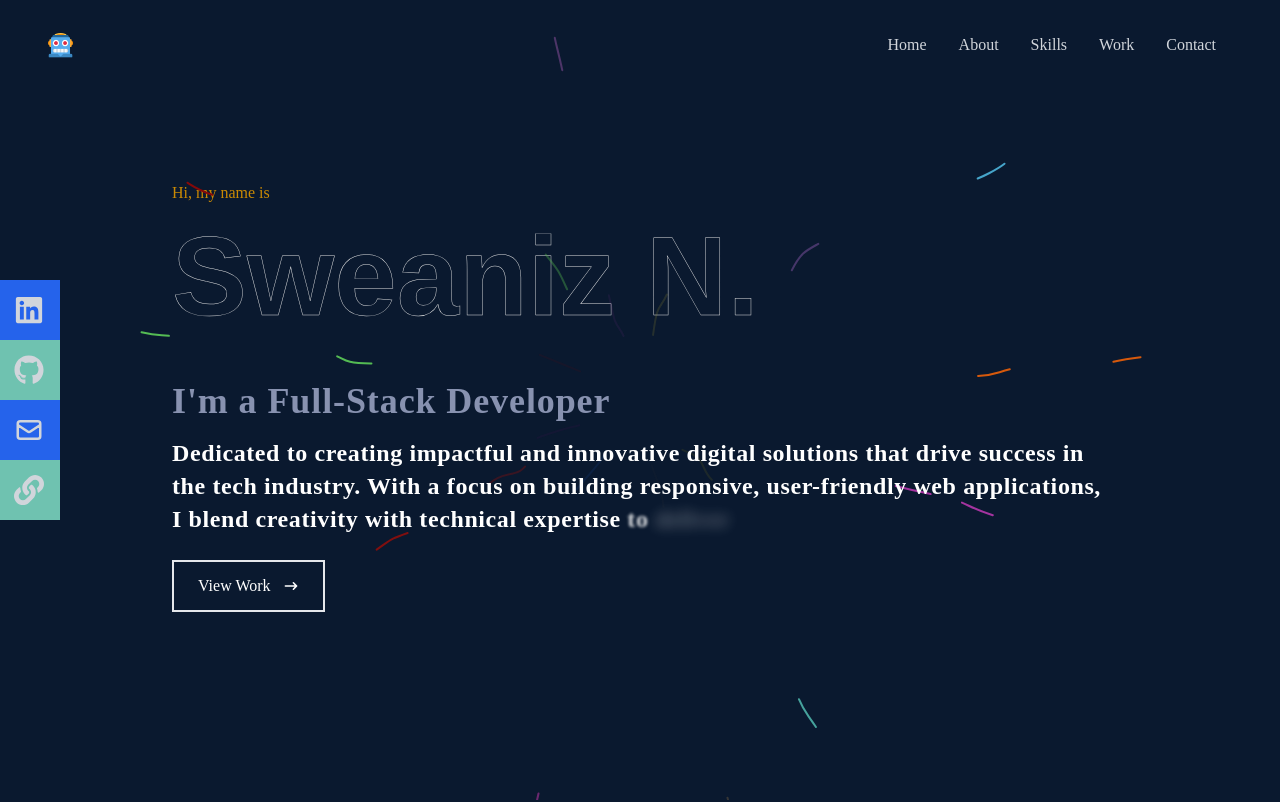
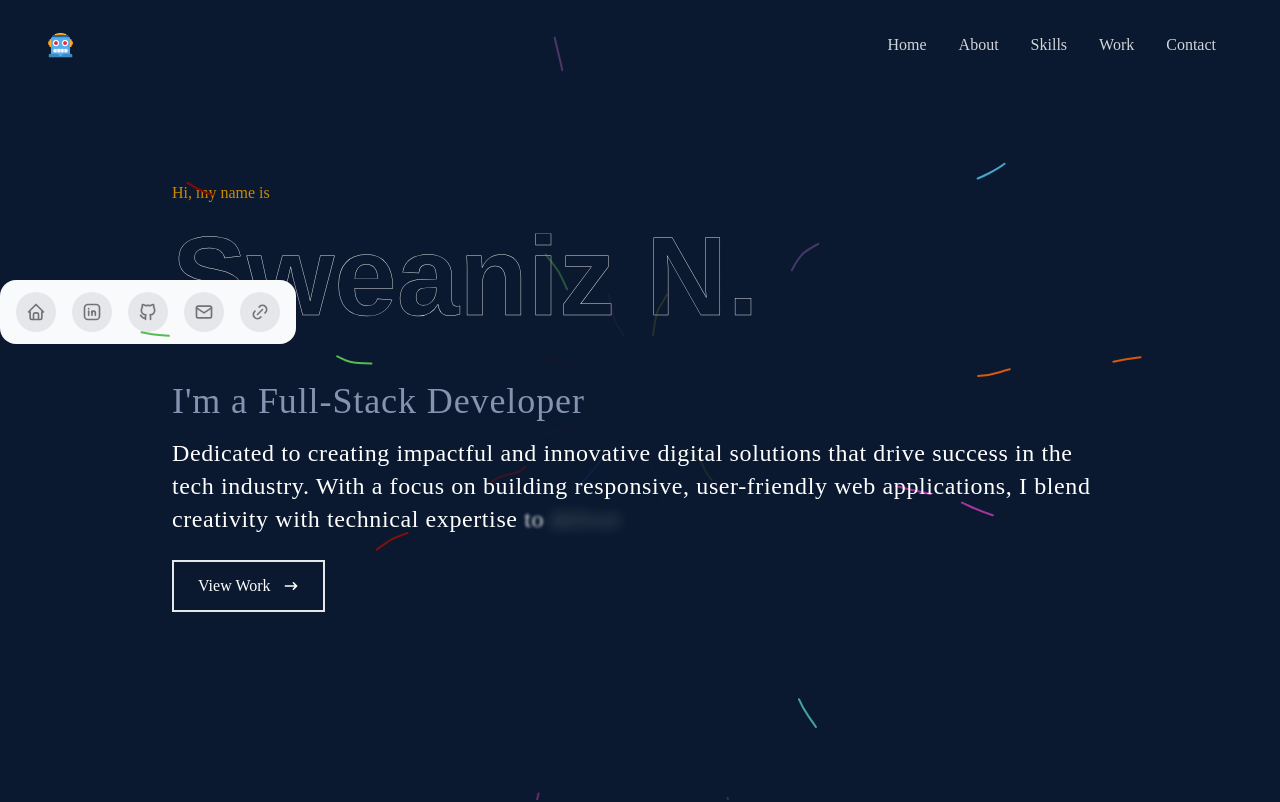
Before and after one commit to snbon/portfoliosn, a React (Create React App) app: page /about in a window 1280 px wide. Shown: the top 802 px of the page. Built offline with nearby package versions, Linux system fonts and the light colour scheme; the HTML template or start-up script is replaced by a standard one.

Commit message:
dockLinks init

```diff
--- a/package.json
+++ b/package.json
@@ -4,6 +4,7 @@
   "version": "0.1.0",
   "private": true,
   "dependencies": {
+    "@tabler/icons-react": "^3.33.0",
     "@testing-library/jest-dom": "^5.14.1",
     "@testing-library/react": "^16.3.0",
     "@testing-library/user-event": "^13.2.1",
@@ -18,6 +19,7 @@
     "react-icons": "^4.3.1",
     "react-scripts": "^5.0.1",
     "react-scroll": "^1.9.3",
+    "simplex-noise": "^4.0.3",
     "tailwind-merge": "^3.3.0",
     "tailwindcss": "^3.0.23",
     "tw-animate-css": "^1.3.0",
--- a/src/components/Navbar.jsx
+++ b/src/components/Navbar.jsx
@@ -6,9 +6,66 @@ import {
   FaGithub,
   FaLink
 } from 'react-icons/fa';
+import {
+  IconBrandGithub,
+  IconBrandLinkedin,
+  IconBrandX,
+  IconExchange,
+  IconHome,
+  IconLink,
+  IconMail,
+  IconNewSection,
+  IconTerminal2,
+} from "@tabler/icons-react";
+
 import Logo from '../assets/logosn.png';
 import { HiOutlineMail } from 'react-icons/hi';
 import { Link } from 'react-scroll';
+import { FloatingDock } from './ui/floating-dock';
+
+const links = [
+  {
+    title: "Home",
+    icon: (
+      <IconHome className="h-full w-full text-neutral-500 dark:text-neutral-300" />
+    ),
+    href: "/",
+  },
+
+  {
+    title: "LinkedIn",
+    icon: (
+      <IconBrandLinkedin className="h-full w-full text-neutral-500 dark:text-neutral-300" />
+    ),
+    href: "https://www.linkedin.com/in/baghsnnn/ ",
+    target: "_blank'",
+  },
+  {
+    title: "Github",
+    icon: (
+      <IconBrandGithub className="h-full w-full text-neutral-500 dark:text-neutral-300" />
+    ),
+    href:"https://github.com/snbon",
+    target: "_blank'",
+  },
+  {
+    title: "Email",
+    icon: (
+      <IconMail className="h-full w-full text-neutral-500 dark:text-neutral-300" />
+    ),
+    href: "mailto: sweaniz@icloud.com",
+    target: "_blank'",
+  },
+
+  {
+    title: "More links",
+    icon: (
+      <IconLink className="h-full w-full text-neutral-500 dark:text-neutral-300" />
+    ),
+    href: "https://linktr.ee/baghsnn",
+    target: "_blank'",
+  },
+];
 
 const Navbar = () => {
   const [nav, setNav] = useState(false);
@@ -93,46 +150,13 @@ const Navbar = () => {
         </li>
       </ul>
 
-      {/* Social icons */}
-      <div className='hidden lg:flex fixed flex-col top-[35%] left-0'>
-        <ul>
-          <li className='w-[160px] h-[60px] flex justify-between items-center ml-[-100px] hover:ml-[-10px] duration-300 bg-blue-600'>
-            <a
-              className='flex justify-between items-center w-full text-gray-300'
-              href='https://www.linkedin.com/in/baghsnnn/' target='_blank' rel='noreferrer'
-            >
-              Linkedin <FaLinkedin size={30} />
-            </a>
-          </li>
+      <div className="hidden lg:flex fixed flex-col top-[35%] left-0">
+      <FloatingDock
+        mobileClassName=""
+        items={links}
+      />
+    </div>
 
-          <li className='w-[160px] h-[60px] flex justify-between items-center ml-[-100px] hover:ml-[-10px] duration-300 bg-[#6fc2b0]'>
-            <a
-              className='flex justify-between items-center w-full text-gray-300'
-              href='https://github.com/snbon' target='_blank' rel='noreferrer'
-            >
-              Github <FaGithub size={30} />
-            </a>
-          </li>
-
-          <li className='w-[160px] h-[60px] flex justify-between items-center ml-[-100px] hover:ml-[-10px] duration-300 bg-blue-600'>
-            <a
-              className='flex justify-between items-center w-full text-gray-300'
-              href='mailto: sweaniz@icloud.com'target='_blank' rel='noreferrer'
-            >
-              Email <HiOutlineMail size={30} />
-            </a>
-          </li>
-
-          <li className='w-[160px] h-[60px] flex justify-between items-center ml-[-100px] hover:ml-[-10px] duration-300 bg-[#6fc2b0]'>
-            <a
-              className='flex justify-between items-center w-full text-gray-300'
-              href='https://linktr.ee/baghsnn' target='_blank' rel='noreferrer'
-            >
-              More links <FaLink size={30} />
-            </a>
-          </li>
-        </ul>
-      </div>
     </div>
   );
 };
--- /dev/null
+++ b/src/components/ui/floating-dock.tsx
@@ -0,0 +1,193 @@
+import { cn } from "src/lib/utils";
+import { IconLayoutNavbarCollapse } from "@tabler/icons-react";
+import {
+  AnimatePresence,
+  MotionValue,
+  motion,
+  useMotionValue,
+  useSpring,
+  useTransform,
+} from "motion/react";
+
+import { useRef, useState } from "react";
+
+export const FloatingDock = ({
+  items,
+  desktopClassName,
+  mobileClassName,
+}: {
+  items: { title: string; icon: React.ReactNode; href: string }[];
+  desktopClassName?: string;
+  mobileClassName?: string;
+}) => {
+  return (
+    <>
+      <FloatingDockDesktop items={items} className={desktopClassName} />
+      <FloatingDockMobile items={items} className={mobileClassName} />
+    </>
+  );
+};
+
+const FloatingDockMobile = ({
+  items,
+  className,
+}: {
+  items: { title: string; icon: React.ReactNode; href: string }[];
+  className?: string;
+}) => {
+  const [open, setOpen] = useState(false);
+  return (
+    <div className={cn("relative block md:hidden", className)}>
+      <AnimatePresence>
+        {open && (
+          <motion.div
+            layoutId="nav"
+            className="absolute inset-x-0 bottom-full mb-2 flex flex-col gap-2"
+          >
+            {items.map((item, idx) => (
+              <motion.div
+                key={item.title}
+                initial={{ opacity: 0, y: 10 }}
+                animate={{
+                  opacity: 1,
+                  y: 0,
+                }}
+                exit={{
+                  opacity: 0,
+                  y: 10,
+                  transition: {
+                    delay: idx * 0.05,
+                  },
+                }}
+                transition={{ delay: (items.length - 1 - idx) * 0.05 }}
+              >
+                <a
+                  href={item.href}
+                  key={item.title}
+                  className="flex h-10 w-10 items-center justify-center rounded-full bg-gray-50 dark:bg-neutral-900"
+                >
+                  <div className="h-4 w-4">{item.icon}</div>
+                </a>
+              </motion.div>
+            ))}
+          </motion.div>
+        )}
+      </AnimatePresence>
+      <button
+        onClick={() => setOpen(!open)}
+        className="flex h-10 w-10 items-center justify-center rounded-full bg-gray-50 dark:bg-neutral-800"
+      >
+        <IconLayoutNavbarCollapse className="h-5 w-5 text-neutral-500 dark:text-neutral-400" />
+      </button>
+    </div>
+  );
+};
+
+const FloatingDockDesktop = ({
+  items,
+  className,
+}: {
+  items: { title: string; icon: React.ReactNode; href: string }[];
+  className?: string;
+}) => {
+  let mouseX = useMotionValue(Infinity);
+  return (
+    <motion.div
+      onMouseMove={(e) => mouseX.set(e.pageX)}
+      onMouseLeave={() => mouseX.set(Infinity)}
+      className={cn(
+        "mx-auto hidden h-16 items-end gap-4 rounded-2xl bg-gray-50 px-4 pb-3 md:flex dark:bg-neutral-900",
+        className,
+      )}
+    >
+      {items.map((item) => (
+        <IconContainer mouseX={mouseX} key={item.title} {...item} />
+      ))}
+    </motion.div>
+  );
+};
+
+function IconContainer({
+  mouseX,
+  title,
+  icon,
+  href,
+}: {
+  mouseX: MotionValue;
+  title: string;
+  icon: React.ReactNode;
+  href: string;
+}) {
+  let ref = useRef<HTMLDivElement>(null);
+
+  let distance = useTransform(mouseX, (val) => {
+    let bounds = ref.current?.getBoundingClientRect() ?? { x: 0, width: 0 };
+
+    return val - bounds.x - bounds.width / 2;
+  });
+
+  let widthTransform = useTransform(distance, [-150, 0, 150], [40, 80, 40]);
+  let heightTransform = useTransform(distance, [-150, 0, 150], [40, 80, 40]);
+
+  let widthTransformIcon = useTransform(distance, [-150, 0, 150], [20, 40, 20]);
+  let heightTransformIcon = useTransform(
+    distance,
+    [-150, 0, 150],
+    [20, 40, 20],
+  );
+
+  let width = useSpring(widthTransform, {
+    mass: 0.1,
+    stiffness: 150,
+    damping: 12,
+  });
+  let height = useSpring(heightTransform, {
+    mass: 0.1,
+    stiffness: 150,
+    damping: 12,
+  });
+
+  let widthIcon = useSpring(widthTransformIcon, {
+    mass: 0.1,
+    stiffness: 150,
+    damping: 12,
+  });
+  let heightIcon = useSpring(heightTransformIcon, {
+    mass: 0.1,
+    stiffness: 150,
+    damping: 12,
+  });
+
+  const [hovered, setHovered] = useState(false);
+
+  return (
+    <a href={href}>
+      <motion.div
+        ref={ref}
+        style={{ width, height }}
+        onMouseEnter={() => setHovered(true)}
+        onMouseLeave={() => setHovered(false)}
+        className="relative flex aspect-square items-center justify-center rounded-full bg-gray-200 dark:bg-neutral-800"
+      >
+        <AnimatePresence>
+          {hovered && (
+            <motion.div
+              initial={{ opacity: 0, y: 10, x: "-50%" }}
+              animate={{ opacity: 1, y: 0, x: "-50%" }}
+              exit={{ opacity: 0, y: 2, x: "-50%" }}
+              className="absolute -top-8 left-1/2 w-fit rounded-md border border-gray-200 bg-gray-100 px-2 py-0.5 text-xs whitespace-pre text-neutral-700 dark:border-neutral-900 dark:bg-neutral-800 dark:text-white"
+            >
+              {title}
+            </motion.div>
+          )}
+        </AnimatePresence>
+        <motion.div
+          style={{ width: widthIcon, height: heightIcon }}
+          className="flex items-center justify-center"
+        >
+          {icon}
+        </motion.div>
+      </motion.div>
+    </a>
+  );
+}
--- a/src/components/ui/text-generate-effect.tsx
+++ b/src/components/ui/text-generate-effect.tsx
@@ -52,7 +52,7 @@ export const TextGenerateEffect = ({
   };
 
   return (
-    <div className={cn("font-bold", className)}>
+    <div className={cn("font-normal", className)}>
       <div className="mt-4">
         <div className=" dark:text-white text-black text-2xl leading-snug tracking-wide">
           {renderWords()}
--- /dev/null
+++ b/src/components/ui/wavy-background.tsx
@@ -0,0 +1,132 @@
+"use client";
+import { cn } from "src/lib/utils";
+import React, { useEffect, useRef, useState } from "react";
+import { createNoise3D } from "simplex-noise";
+
+export const WavyBackground = ({
+  children,
+  className,
+  containerClassName,
+  colors,
+  waveWidth,
+  backgroundFill,
+  blur = 10,
+  speed = "fast",
+  waveOpacity = 0.5,
+  ...props
+}: {
+  children?: any;
+  className?: string;
+  containerClassName?: string;
+  colors?: string[];
+  waveWidth?: number;
+  backgroundFill?: string;
+  blur?: number;
+  speed?: "slow" | "fast";
+  waveOpacity?: number;
+  [key: string]: any;
+}) => {
+  const noise = createNoise3D();
+  let w: number,
+    h: number,
+    nt: number,
+    i: number,
+    x: number,
+    ctx: any,
+    canvas: any;
+  const canvasRef = useRef<HTMLCanvasElement>(null);
+  const getSpeed = () => {
+    switch (speed) {
+      case "slow":
+        return 0.001;
+      case "fast":
+        return 0.002;
+      default:
+        return 0.001;
+    }
+  };
+
+  const init = () => {
+    canvas = canvasRef.current;
+    ctx = canvas.getContext("2d");
+    w = ctx.canvas.width = window.innerWidth;
+    h = ctx.canvas.height = window.innerHeight;
+    ctx.filter = `blur(${blur}px)`;
+    nt = 0;
+    window.onresize = function () {
+      w = ctx.canvas.width = window.innerWidth;
+      h = ctx.canvas.height = window.innerHeight;
+      ctx.filter = `blur(${blur}px)`;
+    };
+    render();
+  };
+
+  const waveColors = colors ?? [
+    "#38bdf8",
+    "#818cf8",
+    "#c084fc",
+    "#e879f9",
+    "#22d3ee",
+  ];
+  const drawWave = (n: number) => {
+    nt += getSpeed();
+    for (i = 0; i < n; i++) {
+      ctx.beginPath();
+      ctx.lineWidth = waveWidth || 50;
+      ctx.strokeStyle = waveColors[i % waveColors.length];
+      for (x = 0; x < w; x += 5) {
+        var y = noise(x / 800, 0.3 * i, nt) * 100;
+        ctx.lineTo(x, y + h * 0.5); // adjust for height, currently at 50% of the container
+      }
+      ctx.stroke();
+      ctx.closePath();
+    }
+  };
+
+  let animationId: number;
+  const render = () => {
+    ctx.fillStyle = backgroundFill || "transparent";
+    ctx.globalAlpha = waveOpacity || 0.5;
+    ctx.fillRect(0, 0, w, h);
+    drawWave(5);
+    animationId = requestAnimationFrame(render);
+  };
+
+  useEffect(() => {
+    init();
+    return () => {
+      cancelAnimationFrame(animationId);
+    };
+  }, []);
+
+  const [isSafari, setIsSafari] = useState(false);
+  useEffect(() => {
+    // I'm sorry but i have got to support it on safari.
+    setIsSafari(
+      typeof window !== "undefined" &&
+        navigator.userAgent.includes("Safari") &&
+        !navigator.userAgent.includes("Chrome")
+    );
+  }, []);
+
+  return (
+    <div
+      className={cn(
+        "h-screen flex flex-col items-center justify-center",
+        containerClassName
+      )}
+    >
+      <canvas
+        className="absolute inset-0 z-0"
+        ref={canvasRef}
+        id="canvas"
+        style={{
+          ...(isSafari ? { filter: `blur(${blur}px)` } : {}),
+        }}
+      ></canvas>
+      <div className={cn("relative z-10", className)} {...props}>
+        {children}
+      </div>
+    </div>
+  );
+};
```
Also changed, not shown: 1 other file (tests, documents, lock files or other folders).
